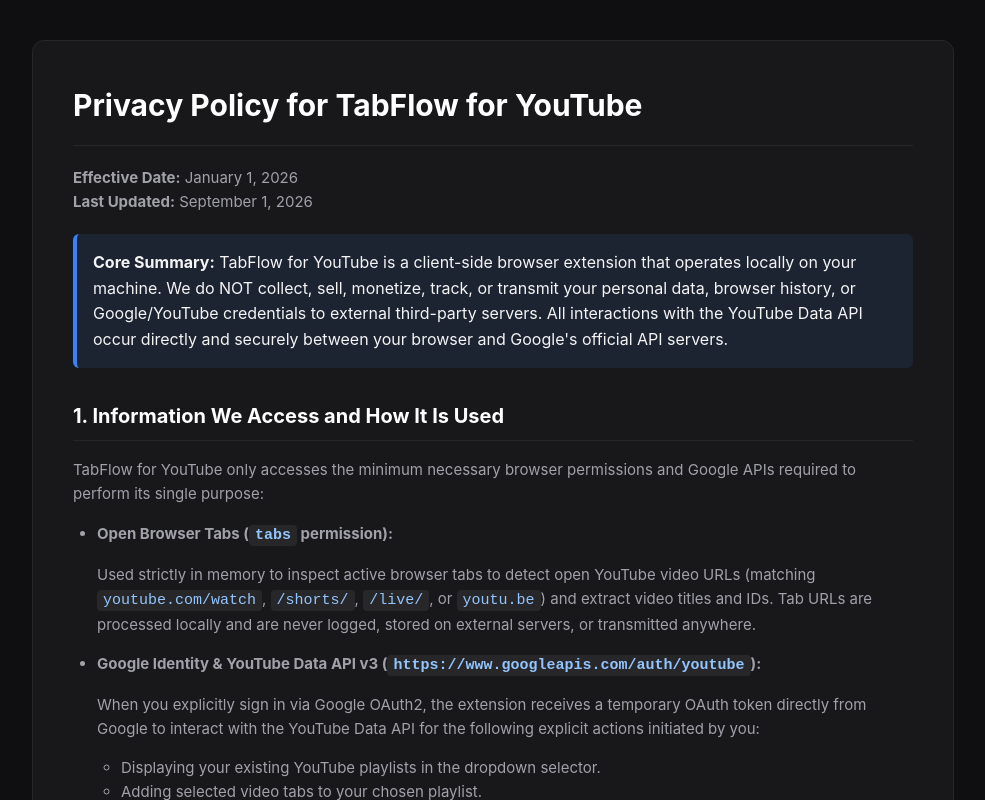
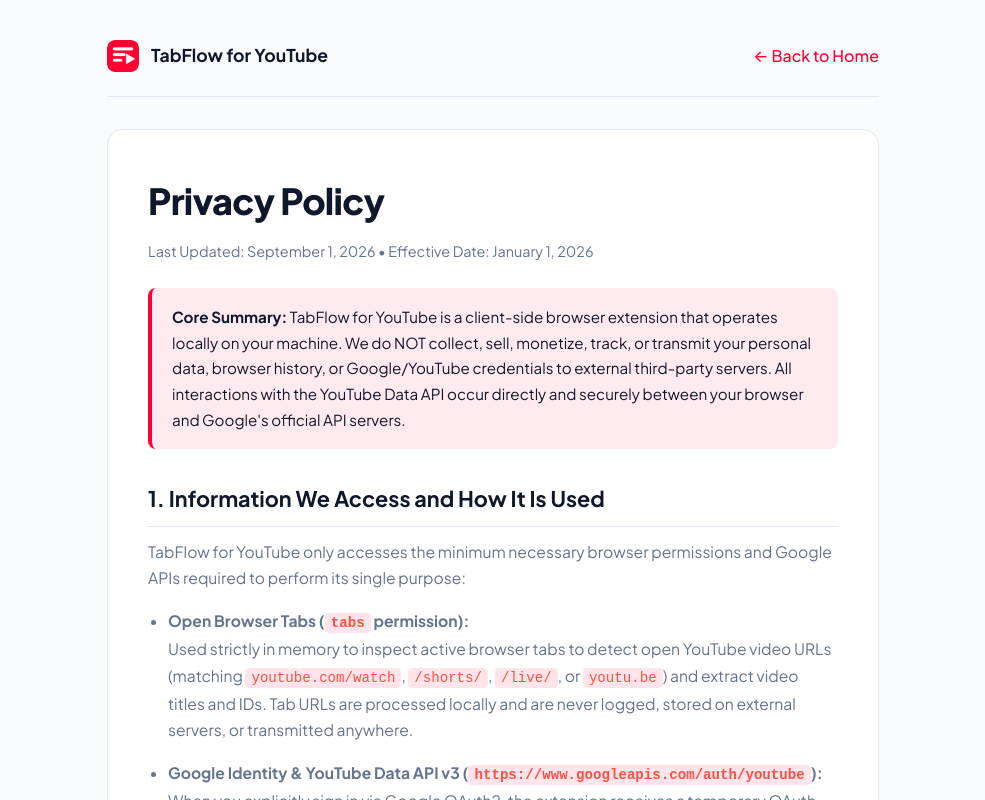
Before and after one commit to saadkhan955/tabflow, a browser extension: page privacy.html in a window 1280 px wide. Shown: the top 800 px of the page, without its empty margins (147-1132 px from the left). Drawn offline with Linux system fonts and the light colour scheme.

Commit message:
Add Back to Home navigation and modernize Privacy Policy & Terms pages

```diff
--- a/privacy.html
+++ b/privacy.html
@@ -1,97 +1,185 @@
 <!DOCTYPE html>
 <html lang="en">
 <head>
-  <meta charset="UTF-8">
-  <meta name="viewport" content="width=device-width, initial-scale=1.0">
-  <title>Privacy Policy - TabFlow for YouTube</title>
+  <meta charset="UTF-8" />
+  <meta name="viewport" content="width=device-width, initial-scale=1.0" />
+  <title>Privacy Policy — TabFlow for YouTube</title>
+  <meta name="description" content="Privacy Policy for TabFlow for YouTube Chrome Extension." />
+  <link rel="canonical" href="https://tfy.khansaad.dev/privacy.html" />
+
   <meta name="theme-color" content="#ff0033" />
   <link rel="icon" type="image/png" sizes="32x32" href="icons/icon-32.png" />
   <link rel="icon" type="image/png" sizes="16x16" href="icons/icon-16.png" />
   <link rel="apple-touch-icon" sizes="180x180" href="icons/icon-128.png" />
   <link rel="shortcut icon" href="favicon.ico" />
+
+  <link rel="preconnect" href="https://fonts.googleapis.com" />
+  <link rel="preconnect" href="https://fonts.gstatic.com" crossorigin />
+  <link href="https://fonts.googleapis.com/css2?family=Plus+Jakarta+Sans:wght@400;500;600;700;800&display=swap" rel="stylesheet" />
+
   <style>
     :root {
-      --bg: #0f0f11;
-      --card-bg: #18181b;
-      --text-main: #f4f4f5;
-      --text-muted: #a1a1aa;
-      --accent: #3b82f6;
-      --border: #27272a;
+      --primary: #ff0033;
+      --primary-hover: #d9002c;
+      --text-main: #0f172a;
+      --text-muted: #64748b;
+      --bg-page: #f8fafc;
+      --bg-card: #ffffff;
+      --border-color: #e2e8f0;
+      --radius-lg: 16px;
+      --radius-md: 12px;
+      --radius-sm: 8px;
     }
+
+    @media (prefers-color-scheme: dark) {
+      :root {
+        --text-main: #f8fafc;
+        --text-muted: #94a3b8;
+        --bg-page: #0b0f19;
+        --bg-card: #131b2e;
+        --border-color: #1e293b;
+      }
+    }
+
+    * {
+      box-sizing: border-box;
+      margin: 0;
+      padding: 0;
+    }
+
     body {
-      font-family: -apple-system, BlinkMacSystemFont, "Segoe UI", Roboto, Helvetica, Arial, sans-serif;
-      background-color: var(--bg);
+      font-family: 'Plus Jakarta Sans', -apple-system, BlinkMacSystemFont, 'Segoe UI', Roboto, sans-serif;
+      background-color: var(--bg-page);
       color: var(--text-main);
-      line-height: 1.6;
-      margin: 0;
-      padding: 40px 20px;
+      line-height: 1.7;
     }
+
     .container {
-      max-width: 840px;
+      max-width: 820px;
       margin: 0 auto;
-      background: var(--card-bg);
+      padding: 40px 24px;
+    }
+
+    .navbar {
+      display: flex;
+      align-items: center;
+      justify-content: space-between;
+      padding-bottom: 24px;
+      margin-bottom: 32px;
+      border-bottom: 1px solid var(--border-color);
+    }
+
+    .brand {
+      display: flex;
+      align-items: center;
+      gap: 12px;
+      font-weight: 700;
+      font-size: 1.1rem;
+      color: var(--text-main);
+      text-decoration: none;
+    }
+
+    .brand img {
+      width: 32px;
+      height: 32px;
+      border-radius: 8px;
+    }
+
+    .card {
+      background: var(--bg-card);
+      border: 1px solid var(--border-color);
+      border-radius: var(--radius-lg);
       padding: 40px;
-      border-radius: 12px;
-      border: 1px solid var(--border);
     }
+
     h1 {
-      font-size: 30px;
-      color: #ffffff;
-      margin-top: 0;
-      border-bottom: 1px solid var(--border);
-      padding-bottom: 16px;
+      font-size: 2.25rem;
+      font-weight: 800;
+      margin-bottom: 8px;
+      letter-spacing: -0.02em;
     }
+
+    .last-updated {
+      color: var(--text-muted);
+      font-size: 0.9rem;
+      margin-bottom: 24px;
+      display: block;
+    }
+
+    .highlight-box {
+      background: rgba(255, 0, 51, 0.08);
+      border-left: 4px solid var(--primary);
+      padding: 16px 20px;
+      border-radius: var(--radius-sm);
+      margin: 20px 0 28px;
+      color: var(--text-main);
+      font-size: 0.95rem;
+    }
+
     h2 {
-      font-size: 20px;
-      color: #ffffff;
-      margin-top: 32px;
-      border-bottom: 1px solid rgba(255,255,255,0.06);
+      font-size: 1.35rem;
+      font-weight: 700;
+      margin: 32px 0 12px;
+      color: var(--text-main);
+      border-bottom: 1px solid var(--border-color);
       padding-bottom: 8px;
     }
-    p, li {
+
+    p, ul {
       color: var(--text-muted);
-      font-size: 15px;
+      margin-bottom: 16px;
+      font-size: 0.98rem;
     }
+
     ul {
-      padding-left: 24px;
+      padding-left: 20px;
     }
+
+    li {
+      margin-bottom: 8px;
+    }
+
     code {
-      background: #27272a;
+      background: rgba(255, 0, 51, 0.1);
+      color: #ff4e45;
       padding: 2px 6px;
       border-radius: 4px;
       font-family: monospace;
-      color: #93c5fd;
+      font-size: 0.9em;
     }
-    .highlight-box {
-      background: rgba(59, 130, 246, 0.1);
-      border-left: 4px solid var(--accent);
-      padding: 16px;
-      border-radius: 6px;
-      margin: 20px 0;
+
+    footer {
+      text-align: center;
+      margin-top: 40px;
+      color: var(--text-muted);
+      font-size: 0.9rem;
     }
-    footer {
-      margin-top: 40px;
-      font-size: 13px;
-      color: #71717a;
-      text-align: center;
-      border-top: 1px solid var(--border);
-      padding-top: 20px;
+
+    a {
+      color: var(--primary);
+      text-decoration: none;
+      font-weight: 500;
     }
-    footer a {
-      color: var(--text-muted);
-      text-decoration: none;
-      margin: 0 10px;
-    }
-    footer a:hover {
-      color: #fff;
+
+    a:hover {
+      text-decoration: underline;
     }
   </style>
 </head>
 <body>
+
   <div class="container">
-    <h1>Privacy Policy for TabFlow for YouTube</h1>
-    <p><strong>Effective Date:</strong> January 1, 2026<br>
-    <strong>Last Updated:</strong> September 1, 2026</p>
+    <nav class="navbar">
+      <a href="index.html" class="brand">
+        <img src="icons/icon-48.png" alt="TabFlow for YouTube Logo" />
+        <span>TabFlow for YouTube</span>
+      </a>
+      <a href="index.html">← Back to Home</a>
+    </nav>
+
+    <main class="card">
+      <h1>Privacy Policy</h1>
+      <span class="last-updated">Last Updated: September 1, 2026 • Effective Date: January 1, 2026</span>
 
       <div class="highlight-box">
         <strong>Core Summary:</strong> TabFlow for YouTube is a client-side browser extension that operates locally on your machine. We do NOT collect, sell, monetize, track, or transmit your personal data, browser history, or Google/YouTube credentials to external third-party servers. All interactions with the YouTube Data API occur directly and securely between your browser and Google's official API servers.
@@ -119,7 +207,7 @@
       </ul>
 
       <h2>2. Google API Services User Data Policy Compliance</h2>
-    <p>TabFlow for YouTube's use and transfer of information received from Google APIs adheres to the <a href="https://developers.google.com/terms/api-services-user-data-policy" style="color:var(--accent);" target="_blank">Google API Services User Data Policy</a>, including the <strong>Limited Use</strong> requirements.</p>
+      <p>TabFlow for YouTube's use and transfer of information received from Google APIs adheres to the <a href="https://developers.google.com/terms/api-services-user-data-policy" target="_blank">Google API Services User Data Policy</a>, including the <strong>Limited Use</strong> requirements.</p>
       <p>Specifically:</p>
       <ul>
         <li>We only use access to YouTube Data API data to provide and improve user-facing features that are prominent in the user interface.</li>
@@ -130,7 +218,7 @@
       </ul>
 
       <h2>3. Data Retention and Deletion</h2>
-    <p>Because all data is processed locally in your browser session, TabFlow for YouTube does not retain your data on external databases. You may revoke access at any time by signing out within the extension or by visiting <a href="https://myaccount.google.com/permissions" style="color:var(--accent);" target="_blank">Google Account Permissions</a>. Removing the extension immediately purges all locally stored preferences.</p>
+      <p>Because all data is processed locally in your browser session, TabFlow for YouTube does not retain your data on external databases. You may revoke access at any time by signing out within the extension or by visiting <a href="https://myaccount.google.com/permissions" target="_blank">Google Account Permissions</a>. Removing the extension immediately purges all locally stored preferences.</p>
 
       <h2>4. Third-Party Services and Analytics</h2>
       <p>TabFlow for YouTube does not contain third-party analytics trackers, cookies, or telemetry libraries. The extension communicates directly with:</p>
@@ -142,19 +230,16 @@
       <p>If you have any questions, feedback, or privacy inquiries regarding TabFlow for YouTube, please contact the developer:</p>
       <ul>
         <li><strong>Developer:</strong> Saad Khan</li>
-      <li><strong>Email:</strong> <a href="mailto:saad.khan955@gmail.com" style="color:var(--accent);">saad.khan955@gmail.com</a></li>
-      <li><strong>Website:</strong> <a href="https://ytp.khansaad.dev/" style="color:var(--accent);">https://ytp.khansaad.dev/</a></li>
-      <li><strong>GitHub:</strong> <a href="https://github.com/saadkhan955/youtube-tabs-to-playlist" style="color:var(--accent);" target="_blank">saadkhan955/youtube-tabs-to-playlist</a></li>
+        <li><strong>Email:</strong> <a href="mailto:saad.khan955@gmail.com">saad.khan955@gmail.com</a></li>
+        <li><strong>Website:</strong> <a href="https://tfy.khansaad.dev/">https://tfy.khansaad.dev/</a></li>
+        <li><strong>GitHub:</strong> <a href="https://github.com/saadkhan955/youtube-tabs-to-playlist" target="_blank">saadkhan955/youtube-tabs-to-playlist</a></li>
       </ul>
+    </main>
 
     <footer>
-      <p>&copy; 2026 TabFlow for YouTube. All rights reserved.</p>
-      <p>
-        <a href="index.html">Home</a> &bull;
-        <a href="terms.html">Terms of Service</a> &bull;
-        <a href="https://github.com/saadkhan955/youtube-tabs-to-playlist" target="_blank">GitHub</a>
-      </p>
+      <p>© 2026 TabFlow for YouTube. Built by Saad Khan. Open source and privacy-focused.</p>
     </footer>
   </div>
+
 </body>
 </html>
```
Also changed, not shown: terms.html (+127 -48 lines). Lines whose indentation alone changed are shown as unchanged.
